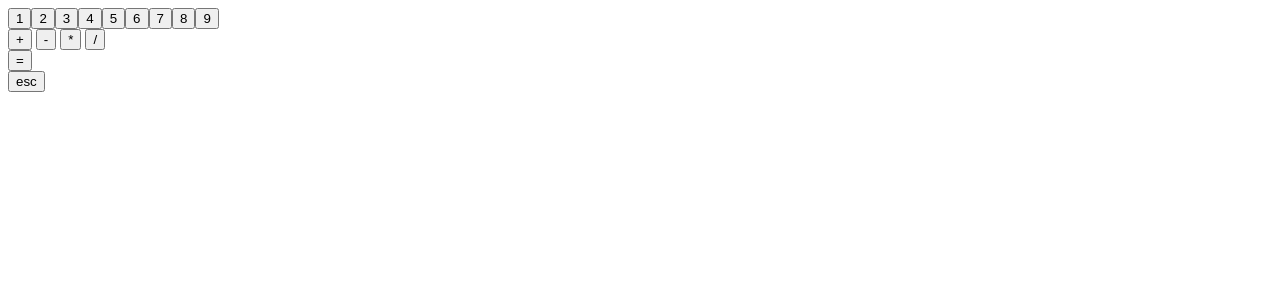
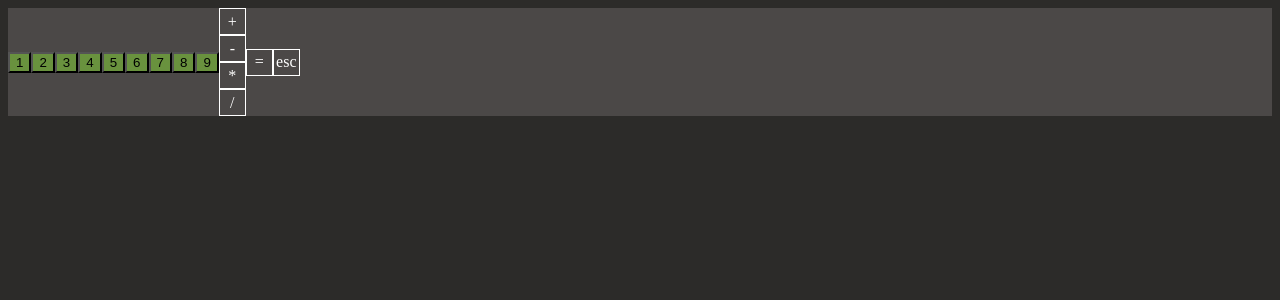
Before and after one commit to eriksokolov/sv, a SvelteKit app: page /calc in a window 1280 px wide. Shown: the top 300 px of the page. Built offline with nearby package versions, Linux system fonts and the light colour scheme.

Commit message:
Too long no commit done, do panel where button opens panel

```diff
--- a/src/routes/+page.svelte
+++ b/src/routes/+page.svelte
@@ -18,6 +18,7 @@ function funion() {
     euppertext = "Hello, I am Erik, I am German, I love studying russian, love to read and want to become a front end developer."
 }
 </script>
+<marquee>The world is yours</marquee>
 
 <div id="title">{etitle}</div>
 
--- a/src/routes/calc/+page.svelte
+++ b/src/routes/calc/+page.svelte
@@ -13,34 +13,72 @@
             result = eval(select);
     }
 </script>
-<style></style>
+<style>
+    :global(body){
+        background-color:#2c2b29;
+        color: white;
+    }
+    .plastic{
+        background-color:#4b4847;
+        display: flex;
+        align-items: center;
 
-<div>
+    }
+    .key{
+        background-color:#69923e;
+    }
+    .math{
+        all: unset;
+        background-color:transparent;
+        color: white;
+        display: flex;
+        align-items: center;
+        width: 25px;
+        height: 25px;
+        justify-content: center;
+        border: 1px solid white;
+    }
+    .rest{
+        all: unset;
+        background-color:transparent;
+        color: white;
+        display: flex;
+        align-items: center;
+        width: 25px;
+        height: 25px;
+        justify-content: center;
+        border: 1px solid white;
+    }
+</style>
+
+<div class="plastic">
+    <div class="numpad">
         {#each numpad as key}
-        <button on:click={() => select += key}> {key}</button>
+            <button class="key" on:click={() => select += key}> {key}</button>
         {/each}
     </div>
     <div>
-    <button on:click={() => select = select + plus}>
+        <button class="math" on:click={() => select = select + plus}>
             {plus}
         </button>
-    <button on:click={() => select = select + minus}>
+        <button class="math" on:click={() => select = select + minus}>
             {minus}
         </button>
-    <button on:click={() => select = select + times}>
+        <button class="math" on:click={() => select = select + times}>
         {times}
         </button>
-    <button on:click={() => select = select + divide}>
+        <button class="math" on:click={() => select = select + divide}>
             {divide}
         </button>
     </div>
     <div>
-    <button on:click={calculate()}>
+        <button class="rest" on:click={calculate()}>
             {equals}
         </button>
     </div>
     <div>
-    <button on:click={()=> select = ""}>{reset}</button>
+        <button class="rest" on:click={()=> select = ""}>{reset}</button>
     </div>
     <p>{select}</p>
     <p>{result}</p>
+</div>
--- /dev/null
+++ b/src/routes/panel/+page.svelte
@@ -0,0 +1,24 @@
+<script>
+    let toggles = [];
+    let color = "blue";
+
+    const foo = () => {
+        toggles = toggles.length ? [] : [1,2,3,4,5]
+    };
+</script>
+<style>
+    :global(body){
+        margin:0px;
+    }
+</style>
+
+<div>
+    <div class="button" on:click={foo}>
+        <svg fill={color} height="25px" width="25px">
+            <rect height= "100px" width="100px"/>
+        </svg>
+    </div>
+    {#each toggles as toggle}
+        <p>{toggle}</p>
+    {/each}
+</div>
--- /dev/null
+++ b/src/routes/svg/+page.svelte
@@ -0,0 +1,31 @@
+<script>
+</script>
+<style>
+    :global(body){
+        margin: 0px;
+    }
+
+    .box {
+        display: grid;
+        grid-template-columns: repeat(2,1fr);
+        justify-items: center;
+        background-color: #000;
+        color: #fff;
+    }
+    .svg{
+        width: 400px;
+        height: 300px;
+        border: 1px solid #000;
+        margin-bottom: 50px;
+    }
+</style>
+
+<div class="box">
+        <svg class="svg">
+            <rect width="200" height="150" fill="#69923e" x="200px" y="150px" rx="2" />
+            <circle cx="50%" fill="#69923e" cy="50%" r="75" />
+        </svg>
+    <svg class="svg">
+    </svg>
+    <svg class="svg"></svg>
+</div>
```
Lines whose indentation alone changed are shown as unchanged.
